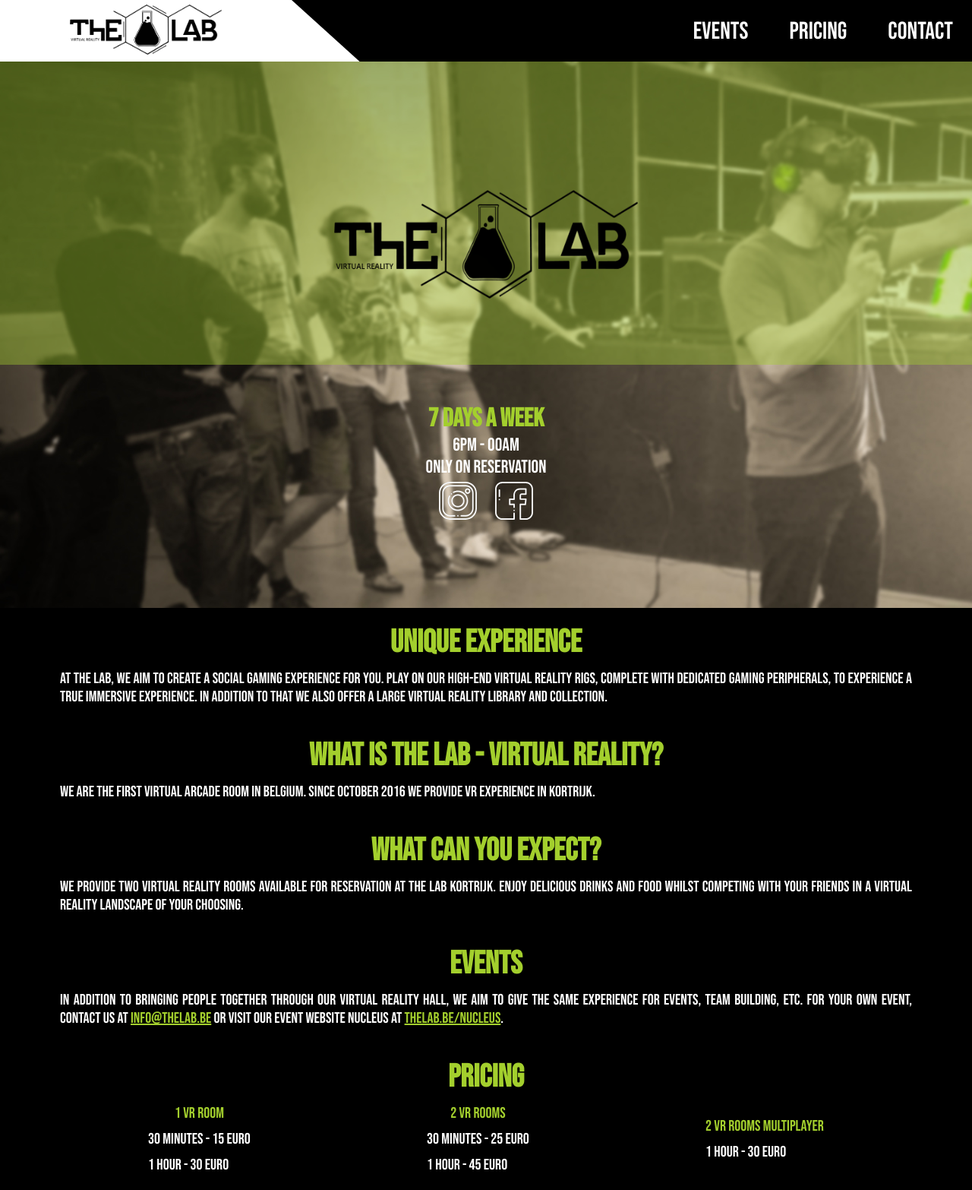
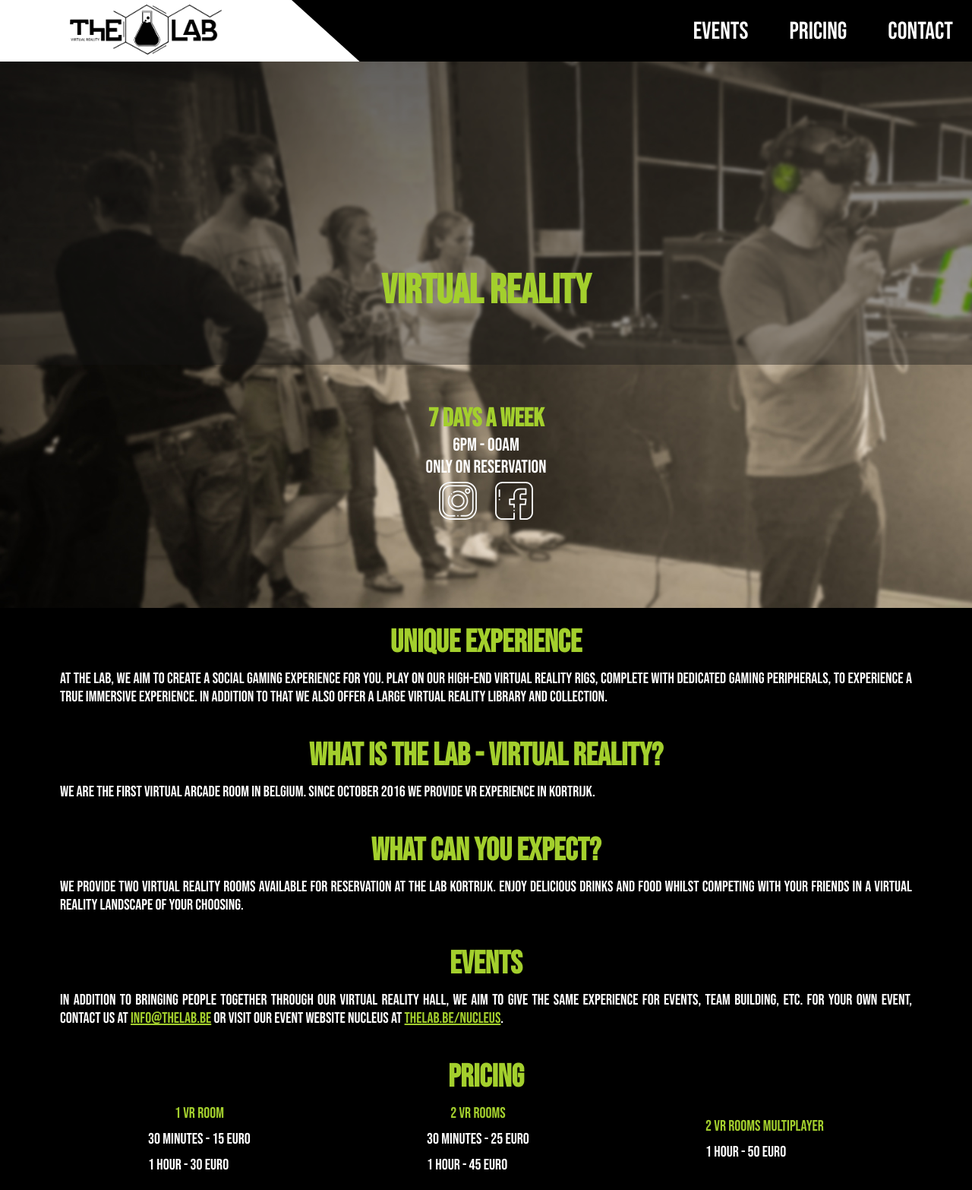
Before and after one commit to lennyclaes/thelab, a PHP site: page /thelabvr/ in a window 1280 px wide. Shown: the top 1566 px of the page at 76% size. Run offline with PHP 8.4, Linux system fonts and the light colour scheme; some libraries are stand-ins or nearby versions.

Commit message:
Updates...

```diff
--- /dev/null
+++ b/api/index.php
@@ -0,0 +1,2 @@
+<?php
+echo "API running";
--- a/thelabvr/css/style.css
+++ b/thelabvr/css/style.css
@@ -68,10 +68,6 @@
     margin-left: 400px;
     display: none;
 }
-/*
-#logo-top img.show {
-    display: block;
-} */
 
 #right-top {
     background: #000;
@@ -114,16 +110,19 @@
 #top-upper {
     width: 100%;
     height: 60vh;
-    background: rgb(163, 207, 45, 0.4);
+    background: rgba(20, 20, 20, 0.4);
     position: relative;
     display: flex;
     justify-content: center;
+    align-items: bottom;
 }
 
-#top-upper img {
-    width: 400px;
-    height: 150px;
-    margin-top: 250px;
+#top-upper h1 {
+    color: #a3cf2d;
+    text-align: center;
+    font-size: 54px;
+    margin-top: 350px;
+    font-family: 'Bebas',sans-serif;
 }
 
 #top-lower {
--- a/thelabvr/index.html
+++ b/thelabvr/index.html
@@ -11,12 +11,9 @@
 <body>
     <header>
         <div id="brand">
-            <img src="img/Logo VR.png" alt="">
+            <a href="/"><img src="img/Logo VR.png" alt=""></a>
         </div>
         <div id="right-top">
-            <div id="logo-top">
-                <img src="img/logo.png" alt="" id="logo-img">
-            </div>
             <nav>
                 <a href="#events">EVENTS</a>
                 <a href="#pricing">PRICING</a>
@@ -27,7 +24,7 @@
     <div id="top">
         <div id="top-upper">
             <div id="upper-logo">
-                <img src="img/Logo VR.png" alt="">
+                <h1>VIRTUAL REALITY</h1>
             </div>
         </div>
         <div id="top-lower">
@@ -103,7 +100,7 @@
                             2 VR ROOMS Multiplayer
                         </p>
                         <p>
-                            1 hour - 30 euro
+                            1 hour - 50 euro
                         </p>
                     </div>
                 </div>
@@ -136,14 +133,16 @@
                 </p>
             </div>
             <div class="block" class="right">
-                <div id="map"></div>
+                <div id="map">
+                        <iframe src="https://www.google.com/maps/embed?pb=!1m18!1m12!1m3!1d1498.4273386969066!2d3.263788459663391!3d50.830342329912085!2m3!1f0!2f0!3f0!3m2!1i1024!2i768!4f13.1!3m3!1m2!1s0x47c33ae322fdad93%3A0x71561464a911fe2!2sBudastraat+10%2C+8500+Kortrijk!5e0!3m2!1sen!2sbe!4v1468556902632" width="100%" height="400" frameborder="0" style="border:0; text-align:center;" allowfullscreen></iframe>
+                </div>
             </div>
         </div>
     </footer>
     <script src="js/main.js"></script>
     <script src="js/socials.js"></script>
-    <script src="js/map.js"></script>
+    <!-- <script src="js/map.js"></script>
     <script src="https://maps.googleapis.com/maps/api/js?key=AIzaSyCzcnluNY5jzv_0jRMvkPuMKpLqDw6sFQs&callback=initMap"
-    async defer></script>
+    async defer></script> -->
 </body>
 </html>
```
Also changed, not shown: socialclub/css/style.css (+28 -6 lines), socialclub/index.html (+4 -4 lines), .htaccess (added).
